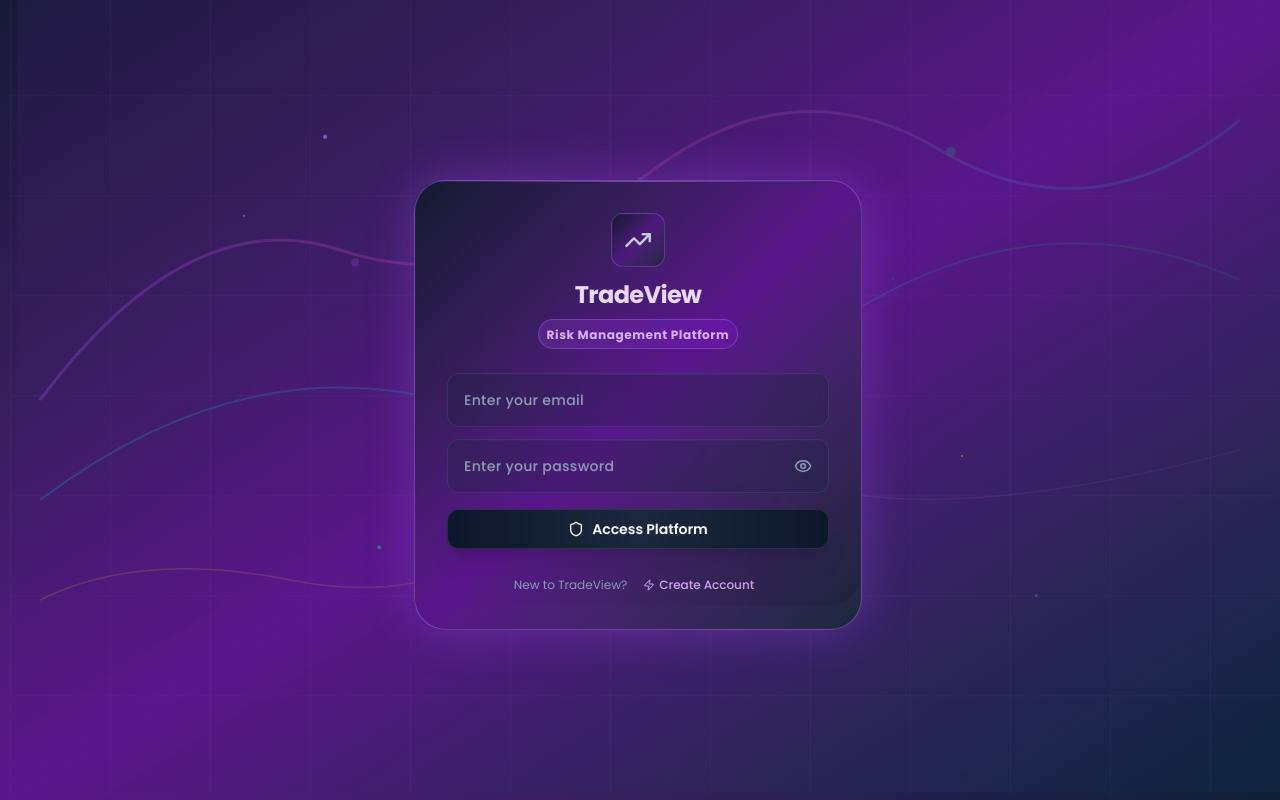
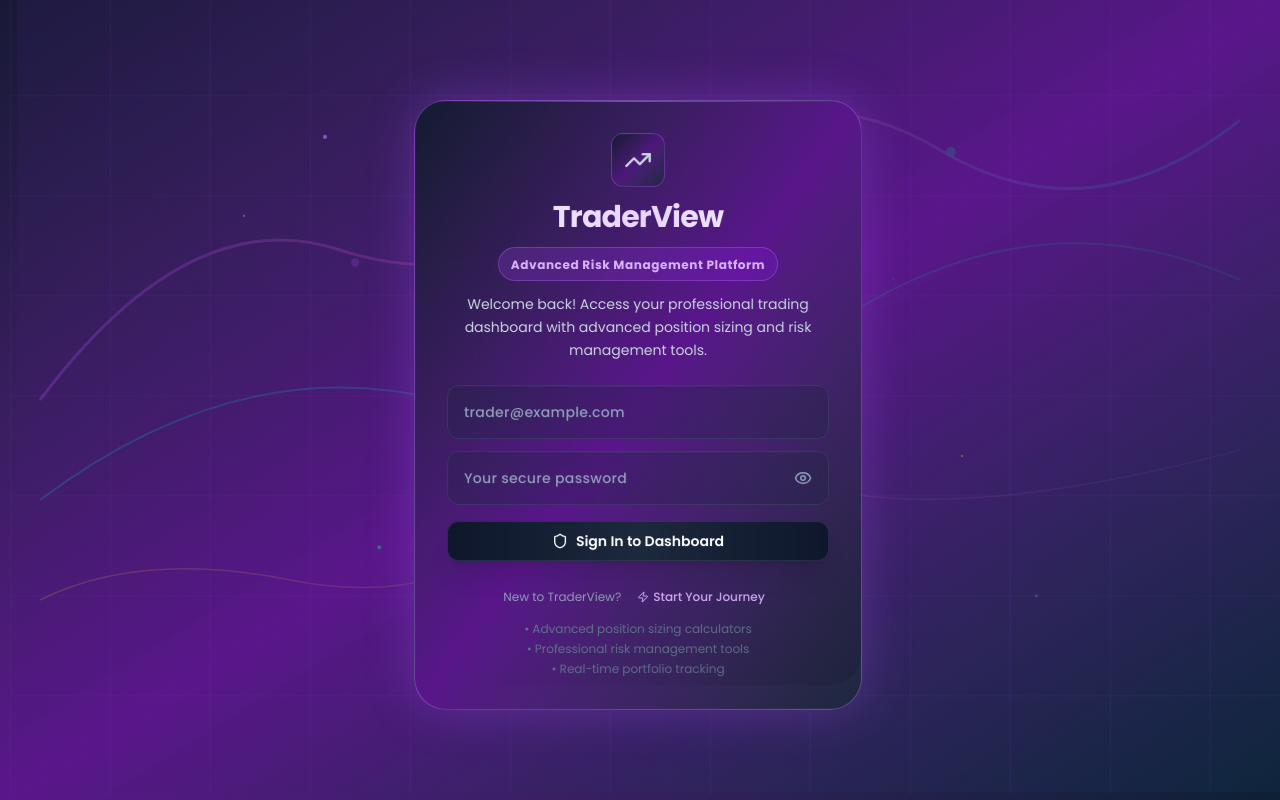
Before and after one commit to SatioO/traderview.github.io, a React (Vite) app: page /#/login in a window 1280 px wide. Built offline with nearby package versions, Linux system fonts and the light colour scheme; no server answers.

Commit message:
added mysql addon UI

```diff
--- a/src/pages/LoginPage.tsx
+++ b/src/pages/LoginPage.tsx
@@ -13,7 +13,8 @@ import '../components/ui/CinematicAnimations.css';
 const LoginPage: React.FC = () => {
   const navigate = useNavigate();
   const location = useLocation();
-  const { login, loginError, isLoginLoading, clearErrors, isAuthenticated } = useAuth();
+  const { login, loginError, isLoginLoading, clearErrors, isAuthenticated } =
+    useAuth();
 
   // Get the intended destination from location state, or default to home
   const from = location.state?.from?.pathname || ROUTES.HOME;
@@ -49,7 +50,6 @@ const LoginPage: React.FC = () => {
     clearErrors();
     navigate('/signup');
   };
-
 
   return (
     <div className="min-h-screen relative overflow-hidden bg-black/80 backdrop-blur-2xl flex items-center justify-center p-4">
@@ -240,15 +240,19 @@ const LoginPage: React.FC = () => {
               </div>
             </div>
 
-            <div className="space-y-2">
-              <h1 className="text-2xl font-black bg-gradient-to-r from-slate-100 via-purple-200 to-slate-100 bg-clip-text text-transparent tracking-tight">
-                TradeView
+            <div className="space-y-3">
+              <h1 className="text-3xl font-black bg-gradient-to-r from-slate-100 via-purple-200 to-slate-100 bg-clip-text text-transparent tracking-tight">
+                TraderView
               </h1>
-              <div className="mx-auto px-2 py-0.5 bg-gradient-to-r from-purple-500/20 to-purple-600/20 border border-purple-400/30 rounded-full w-fit">
+              <div className="mx-auto px-3 py-1 bg-gradient-to-r from-purple-500/20 to-purple-600/20 border border-purple-400/30 rounded-full w-fit">
                 <span className="text-xs font-bold text-purple-300 tracking-wider">
-                  Risk Management Platform
+                  Advanced Risk Management Platform
                 </span>
               </div>
+              <p className="text-sm text-slate-300 leading-relaxed max-w-sm mx-auto">
+                Welcome back! Access your professional trading dashboard with
+                advanced position sizing and risk management tools.
+              </p>
             </div>
           </div>
 
@@ -258,7 +262,7 @@ const LoginPage: React.FC = () => {
               <Input
                 {...register('email')}
                 type="email"
-                placeholder="Enter your email"
+                placeholder="trader@example.com"
                 error={errors.email?.message}
                 autoComplete="email"
               />
@@ -266,7 +270,7 @@ const LoginPage: React.FC = () => {
               <Input
                 {...register('password')}
                 type="password"
-                placeholder="Enter your password"
+                placeholder="Your secure password"
                 error={errors.password?.message}
                 isPassword={true}
                 showPasswordToggle={true}
@@ -278,7 +282,9 @@ const LoginPage: React.FC = () => {
               <div className="relative p-3 bg-red-500/10 border border-red-500/30 rounded-lg backdrop-blur-sm">
                 <div className="flex items-center space-x-2">
                   <div className="w-1.5 h-1.5 bg-red-400 rounded-full animate-pulse flex-shrink-0"></div>
-                  <p className="text-xs text-red-400 font-medium">{loginError}</p>
+                  <p className="text-xs text-red-400 font-medium">
+                    {loginError}
+                  </p>
                 </div>
               </div>
             )}
@@ -291,23 +297,32 @@ const LoginPage: React.FC = () => {
               className="w-full"
             >
               <Shield className="w-4 h-4 mr-2 flex-shrink-0" />
-              <span className="font-semibold">Access Platform</span>
+              <span className="font-semibold">
+                {isLoginLoading ? 'Signing In...' : 'Sign In to Dashboard'}
+              </span>
             </Button>
           </form>
 
           {/* Action Links */}
           <div className="space-y-3">
             {/* Sign Up */}
+            <div className="text-center space-y-3">
               <div className="flex items-center justify-center space-x-2 text-xs">
-              <span className="text-slate-400">New to TradeView?</span>
+                <span className="text-slate-400">New to TraderView?</span>
                 <button
                   type="button"
                   onClick={handleSwitchToSignup}
                   className="inline-flex items-center space-x-1 text-purple-300 hover:text-purple-200 transition-colors duration-300 font-medium focus:outline-none focus:ring-2 focus:ring-purple-400/50 focus:ring-offset-2 focus:ring-offset-slate-900 rounded px-2 py-1"
                 >
                   <Zap className="w-3 h-3 flex-shrink-0" />
-                <span>Create Account</span>
+                  <span>Start Your Journey</span>
                 </button>
+              </div>
+              <div className="text-xs text-slate-500 space-y-1">
+                <p>• Advanced position sizing calculators</p>
+                <p>• Professional risk management tools</p>
+                <p>• Real-time portfolio tracking</p>
+              </div>
             </div>
           </div>
         </div>
```
Lines whose indentation alone changed are shown as unchanged.
